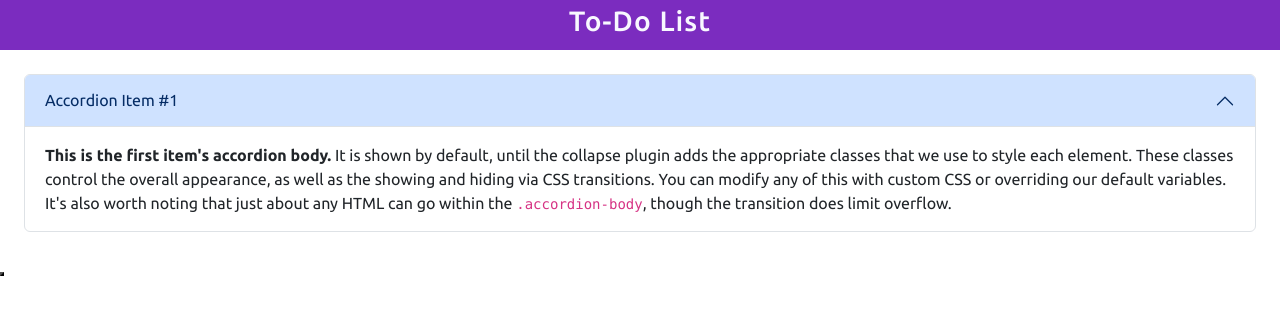
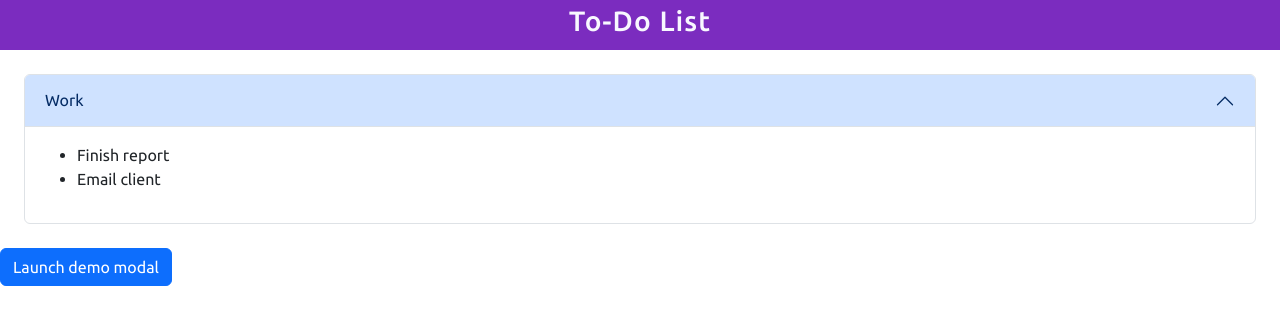
Before and after one commit to CaedusSolo/to-do-list-react, a React (Vite) app: page / in a window 1280 px wide. Shown: the top 324 px of the page. Built offline with nearby package versions, Linux system fonts and the light colour scheme.

Commit message:
Add bootstrap modal to project

```diff
--- a/index.html
+++ b/index.html
@@ -15,6 +15,13 @@
       integrity="sha384-QWTKZyjpPEjISv5WaRU9OFeRpok6YctnYmDr5pNlyT2bRjXh0JMhjY6hW+ALEwIH"
       crossorigin="anonymous"
     />
+    <link
+      rel="stylesheet"
+      href="https://cdnjs.cloudflare.com/ajax/libs/font-awesome/6.6.0/css/all.min.css"
+      integrity="sha512-Kc323vGBEqzTmouAECnVceyQqyqdsSiqLQISBL29aUW4U/M7pSPA/gEUZQqv1cwx4OnYxTxve5UMg5GT6L4JJg=="
+      crossorigin="anonymous"
+      referrerpolicy="no-referrer"
+    />
     <script
       src="https://cdn.jsdelivr.net/npm/bootstrap@5.3.3/dist/js/bootstrap.bundle.min.js"
       integrity="sha384-YvpcrYf0tY3lHB60NNkmXc5s9fDVZLESaAA55NDzOxhy9GkcIdslK1eN7N6jIeHz"
--- a/package.json
+++ b/package.json
@@ -10,6 +10,7 @@
     "preview": "vite preview"
   },
   "dependencies": {
+    "nanoid": "^5.0.7",
     "react": "^18.3.1",
     "react-dom": "^18.3.1"
   },
--- a/src/App.jsx
+++ b/src/App.jsx
@@ -1,17 +1,37 @@
-import { useState } from 'react'
-import './App.css'
-import Navbar from './components/Navbar'
-import MainSection from './components/MainSection'
-import AddRemoveBtn from './components/AddRemoveBtn'
+import { useState, createContext } from "react";
+import "./App.css";
+import Navbar from "./components/Navbar";
+import MainSection from "./components/MainSection";
+import AddRemoveBtn from "./components/AddRemoveBtn";
+import { nanoid } from "nanoid";
+
+export const AppContext = createContext();
 
 function App() {
+  const [listItems, setListItems] = useState([
+    {
+      category: "Work",
+      tasks: [
+        { id: nanoid(), task: "Finish report", completed: false },
+        { id: nanoid(), task: "Email client", completed: false },
+      ],
+    },
+  ]);
+
   return (
     <>
       <Navbar />
-      <MainSection />
-      <AddRemoveBtn />
+      <AppContext.Provider
+        value={{
+          listItems,
+          setListItems,
+        }}
+      >
+        <MainSection />
+        <AddRemoveBtn />
+      </AppContext.Provider>
     </>
-  )
+  );
 }
 
-export default App
+export default App;
--- a/src/components/AddRemoveBtn.jsx
+++ b/src/components/AddRemoveBtn.jsx
@@ -1,11 +1,39 @@
-import React from 'react'
+import React, {useState} from "react";
 
 function AddRemoveBtn() {
+  const [showModal, setShowModal] = useState(false);
+
+  const handleShow = () => setShowModal(true);
+  const handleClose = () => setShowModal(false);
+
   return (
-    <button>
+    <div>
+      <button type="button" className="btn btn-primary" onClick={handleShow}>
+        Launch demo modal
+      </button>
 
-    </button>
-  )
-}
+      {/* Modal */}
+      {showModal && (
+        <div className="modal fade show" style={{ display: 'block' }} tabIndex="-1" role="dialog" aria-labelledby="exampleModalLabel" aria-hidden="true">
+          <div className="modal-dialog" role="document">
+            <div className="modal-content">
+              <div className="modal-header">
+                <h5 className="modal-title" id="exampleModalLabel">Modal title</h5>
+              </div>
+              <div className="modal-body">
+                ...
+              </div>
+              <div className="modal-footer">
+                <button type="button" className="btn btn-secondary" onClick={handleClose}>Close</button>
+                <button type="button" className="btn btn-primary">Save changes</button>
+              </div>
+            </div>
+          </div>
+        </div>
+      )}
+    </div>
+  );
+};
 
-export default AddRemoveBtn
+
+export default AddRemoveBtn;
--- a/src/components/ListCategory.jsx
+++ b/src/components/ListCategory.jsx
@@ -1,36 +1,41 @@
-import React from "react";
+import React, { useContext } from "react";
+import { AppContext } from "../App";
 
-function ListCategory() {
+function ListCategory({category, tasks}) {
+
+  const {listItems} = useContext(AppContext)
+
+  function mapTasks() {
+    return tasks.map(task => {
+      return <li>{task.task}</li>
+    })
+  }
+
   return (
     <div className="accordion">
       <div className="listCategory accordion-item">
         <h3 className="accordion-header">
           <button
-            class="accordion-button"
+            className="accordion-button"
             type="button"
             data-bs-toggle="collapse"
             data-bs-target="#collapseOne"
             aria-expanded="true"
             aria-controls="collapseOne"
           >
-            Accordion Item #1
+            {category}
           </button>
         </h3>
         <div
           id="collapseOne"
-          class="accordion-collapse collapse show"
+          className="accordion-collapse collapse show"
           aria-labelledby="headingOne"
           data-bs-parent="#accordionExample"
         >
-          <div class="accordion-body">
-            <strong>This is the first item's accordion body.</strong> It is
-            shown by default, until the collapse plugin adds the appropriate
-            classes that we use to style each element. These classes control the
-            overall appearance, as well as the showing and hiding via CSS
-            transitions. You can modify any of this with custom CSS or
-            overriding our default variables. It's also worth noting that just
-            about any HTML can go within the <code>.accordion-body</code>,
-            though the transition does limit overflow.
+          <div className="accordion-body">
+            <ul>
+              {mapTasks()}
+            </ul>
           </div>
         </div>
       </div>
--- a/src/components/MainSection.jsx
+++ b/src/components/MainSection.jsx
@@ -1,10 +1,22 @@
-import React from "react";
+import React, {useContext} from "react";
 import ListCategory from "./ListCategory";
+import { AppContext } from "../App";
 
 function MainSection() {
+  const {listItems} = useContext(AppContext)
+
+  function mapListCategoryItems() {
+    return listItems.map(listItem => {
+      return <ListCategory
+      category={listItem.category}
+      tasks={listItem.tasks}
+      />
+    })
+  }
+
   return (
     <section className="mainSection">
-      <ListCategory />
+      {mapListCategoryItems()}
     </section>
   );
 }
```
Also changed, not shown: 1 other file (tests, documents, lock files or other folders).
